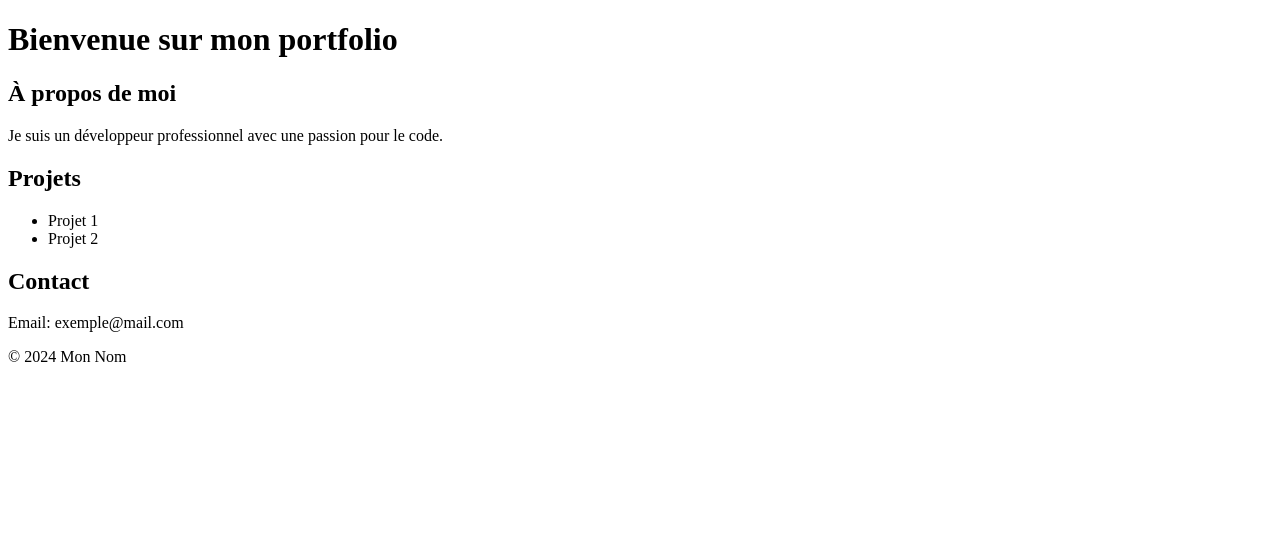
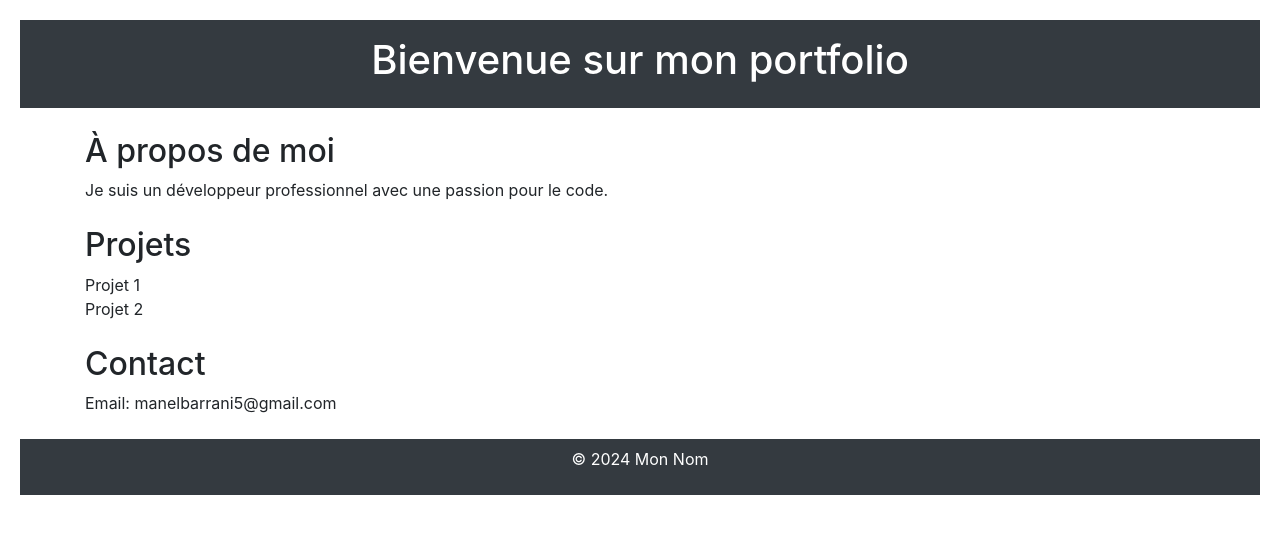
Before and after one commit to manelbarrani/portfoliomanel, a plain HTML site: page index.html in a window 1280 px wide. Drawn offline with nearby package versions, Linux system fonts and the light colour scheme.

Commit message:
integration de bootstrap pour un design reponsive

```diff
--- a/index.html
+++ b/index.html
@@ -4,29 +4,32 @@
     <meta charset="UTF-8">
     <meta name="viewport" content="width=device-width, initial-scale=1.0">
     <title>Mon Portfolio</title>
+    <link rel="stylesheet" href="styles.css">
+    <link rel="stylesheet" href="https://stackpath.bootstrapcdn.com/bootstrap/4.5.2/css/bootstrap.min.css">
+
 </head>
 <body>
-    <header>
+    <header class="bg-dark text-white text-center py-3">
         <h1>Bienvenue sur mon portfolio</h1>
     </header>
-    <main>
-        <section>
+    <main class="container my-4">
+        <section class="mb-4">
             <h2>À propos de moi</h2>
             <p>Je suis un développeur professionnel avec une passion pour le code.</p>
         </section>
-        <section>
+        <section class="mb-4">
             <h2>Projets</h2>
-            <ul>
+            <ul class="list-unstyled">
                 <li>Projet 1</li>
                 <li>Projet 2</li>
             </ul>
         </section>
         <section>
             <h2>Contact</h2>
-            <p>Email: exemple@mail.com</p>
+            <p>Email: manelbarrani5@gmail.com</p>
         </section>
     </main>
-    <footer>
+    <footer class="bg-dark text-white text-center py-2">
         <p>&copy; 2024 Mon Nom</p>
     </footer>
 </body>
```
